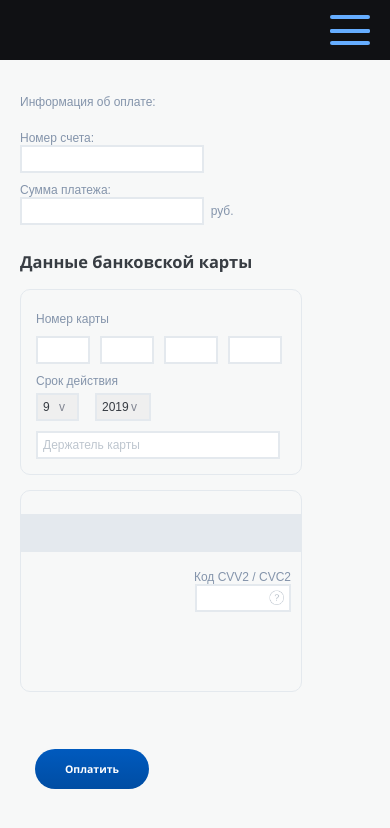
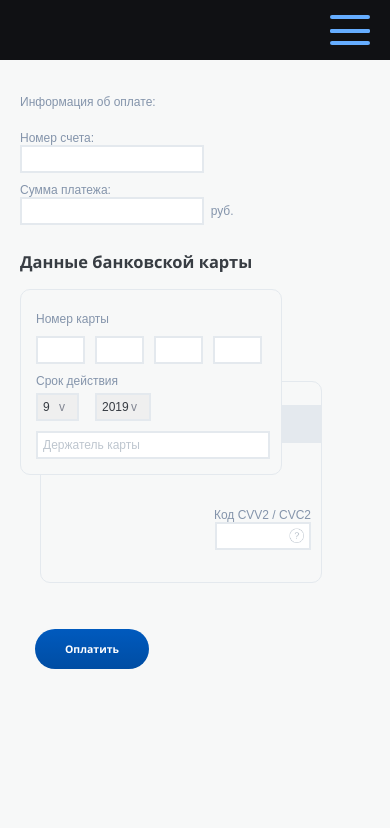
Before and after one commit to Spanri/card-payment-page, a Vue app: page /payment in a window 390 px wide. Shown: the top 828 px of the page. Built offline with nearby package versions, Linux system fonts and the light colour scheme.

Commit message:
fix bugs in IE

```diff
--- a/src/assets/scss/_general.scss
+++ b/src/assets/scss/_general.scss
@@ -21,3 +21,8 @@ input::placeholder{
   color: $color-gray-pre-medium !important;
   opacity: 1;
 }
+
+*:focus {
+  outline: 0;
+  box-shadow: 0 0 10px $color-selection;
+}
--- a/src/assets/scss/_mixins.scss
+++ b/src/assets/scss/_mixins.scss
@@ -1,12 +1,19 @@
 /* основной контент */
 @mixin content {
-  background-color: $color-backg-content;
   width: calc(100% - 60px);
   height: 100%;
+  min-height: 319px;
+
+  background-color: $color-backg-content;
   padding: 45px 30px;
+
   font-family: Arial;
   font-size: 1em;
   color: $color-main;
+
+  @media (max-width: 1000px) {
+    min-height: 346px;
+  }
 
   @media (max-width: 768px) {
     flex: 100%;
@@ -26,9 +33,10 @@
 }
 
 @mixin input {
-  color: $color-gray-pre-dark;
   border: 2px $color-border solid;
   padding: 10px;
+
+  color: $color-gray-pre-dark;
   font-size: 1em;
 
   @media (max-width: 450px) {
--- a/src/components/Nav.vue
+++ b/src/components/Nav.vue
@@ -24,7 +24,7 @@
         @openMenu="openMenu"
         :open="open"
       />
-      <!-- <transition name="fade"> -->
+      <transition name="fade">
         <div class="nav__links" v-if="open">
           <router-link to="/" class="nav__item disable">
             Личный кабинет
@@ -42,7 +42,7 @@
             Выйти
           </router-link>
         </div>
-      <!-- </transition> -->
+      </transition>
     </nav>
   </div>
 </template>
@@ -79,6 +79,7 @@ export default {
   @include disable;
   z-index: 20;
   user-select: none;
+  position: relative;
 
   &__hamburger {
     padding: 15px 20px 15px 0;
--- a/src/components/PaymentExtCard.vue
+++ b/src/components/PaymentExtCard.vue
@@ -129,14 +129,6 @@ input, select {
 
 }
 
-@media (max-width: 768px) {
-
-  .ext-card {
-    position: static;
-  }
-
-}
-
 @media (max-width: 450px) {
 
   .error {
@@ -144,7 +136,7 @@ input, select {
   }
 
   .ext-card {
-    width: 250px;
+    width: 230px;
 
     &__error {
       max-width: 100%;
--- a/src/components/PaymentExtCardHolder.vue
+++ b/src/components/PaymentExtCardHolder.vue
@@ -66,7 +66,7 @@ input, select {
 @media (max-width: 450px) {
 
   .cardholder {
-    width: 250px;
+    width: 240px;
   }
 
 }
--- a/src/components/PaymentExtCardNumberOfCard.vue
+++ b/src/components/PaymentExtCardNumberOfCard.vue
@@ -101,6 +101,10 @@ input, select {
       margin-bottom: -20px;
     }
 
+    &__input-number {
+      width: 35px;
+    }
+
   }
 
 }
--- a/src/components/PaymentIntCard.vue
+++ b/src/components/PaymentIntCard.vue
@@ -96,8 +96,8 @@ export default {
 
   &__span{
     position: relative;
-    top: 2px;
-    right: -120px;
+    margin-top: 2px;
+    margin-right: -120px;
 
     width: 25px;
     height: 40px;
@@ -108,6 +108,8 @@ export default {
     background-size: 25px 25px;
     background-position: 95% 5px;
     font-size: .9em;
+
+    display: block;
 
     &:hover {
       cursor: pointer;
@@ -120,7 +122,7 @@ export default {
       right: -10px;
 
       opacity: 0;
-      visibility: hidden;
+      //visibility: hidden;
       background: $color-border;
       border-radius: 5px;
       padding: 5px;
@@ -137,7 +139,6 @@ export default {
     &:hover:after {
       bottom: -55px;
       opacity: 1;
-      visibility: visible;
       transition: all ease-in-out .4s;
     }
 
@@ -162,18 +163,37 @@ export default {
     }
 
     &__span{
-      right: -105px;
+      margin-right: -105px;
     }
 
   }
 
 }
 
-@media (max-width: 768px) {
+@media (max-width: 600px) {
 
   .int-card {
-    position: static;
-    margin-top: 15px;
+    // position: static;
+    margin-top: 70px;
+    left: 20px;
+
+    &__title {
+      margin-top: 90px;
+    }
+
+    &__span {
+      &:after {
+        bottom: -90px;
+        right: 120px;
+      }
+
+      /* появление подсказки */
+      &:hover:after {
+        bottom: 3px;
+      }
+
+    }
+
   }
 
 }
@@ -183,6 +203,7 @@ export default {
   .int-card {
     width: 280px;
     height: 206px;
+    height: 170px;
 
     &__input {
       width: 82px;
@@ -190,9 +211,13 @@ export default {
       background-position: 93% center;
     }
 
+    &__title {
+      margin-top: 65px;
+    }
+
     &__span {
-      top: -5px;
-      right: -90px;
+      margin-top: -5px;
+      margin-right: -90px;
 
       background-size: 20px 20px;
       background-position: 93% center;
@@ -202,20 +227,13 @@ export default {
 
 }
 
-@media (max-width: 450px) {
-
-  .int-card {
-    height: 170px;
-  }
-}
-
 @media (max-width: 400px) {
 
   .int-card {
 
     &__span {
-      top: -7px;
-      right: -90px;
+      margin-top: -7px;
+      margin-right: -90px;
 
       background-size: 15px 15px;
       background-position: 93% center;
@@ -224,4 +242,12 @@ export default {
   }
 
 }
+
+@media (max-width: 350px) {
+
+  .int-card {
+    left: 0;
+  }
+
+}
 </style>
--- a/src/views/History.vue
+++ b/src/views/History.vue
@@ -47,7 +47,6 @@ export default {
     margin: 15px;
     margin-bottom: 0;
     text-align: center;
-    word-break: break-all;
   }
 
   &__head {
@@ -60,6 +59,7 @@ export default {
   }
 
   &__body {
+    word-break: break-all;
 
     &-tr {
       border-bottom: 1px $color-border solid;
--- a/src/views/Payment.vue
+++ b/src/views/Payment.vue
@@ -220,12 +220,20 @@ input, select {
   }
 
   .card {
-    position: static;
-    height: auto;
+    // position: static;
+    // height: auto;
   }
 
   .payment__card-details {
-    height: 500px;
+    // height: 300px;
+  }
+
+}
+
+@media (max-width: 600px) {
+
+  .payment__card-details {
+    height: 350px;
   }
 
 }
@@ -233,7 +241,7 @@ input, select {
 @media (max-width: 450px) {
 
   .payment__card-details {
-    height: 420px;
+    height: 300px;
   }
 
 }
```
